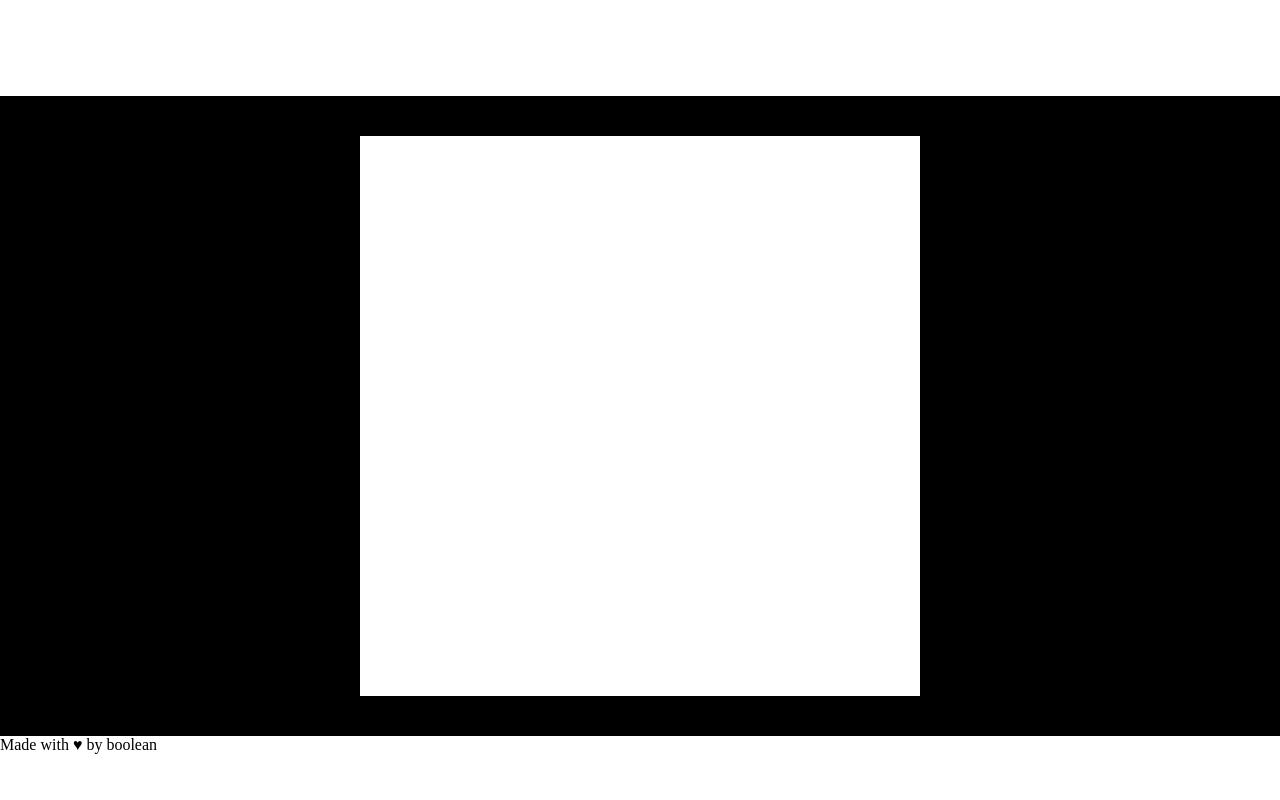
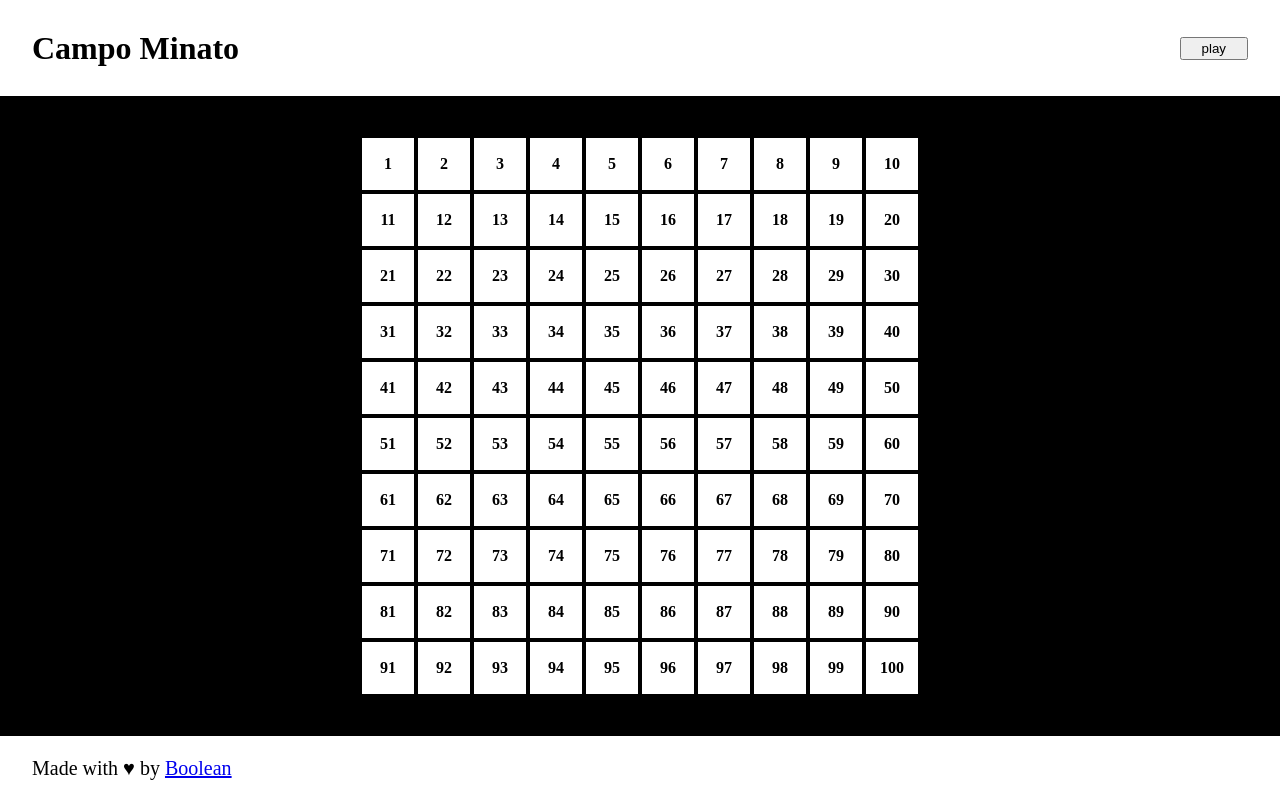
Before and after one commit to Fedois/js-campominato-grid, a plain HTML site: page index.html in a window 1280 px wide. Drawn offline with Linux system fonts and the light colour scheme.

Commit message:
struttura base completato

```diff
--- a/css/style.css
+++ b/css/style.css
@@ -1,34 +1,41 @@
+/* RESET  */
 * {
     margin: 0;
     padding: 0;
     box-sizing: border-box;
 }
+/* GENERAL */
 body{
     height: 100vh;
     width: 100%;
     background-color: black;
 }
-/* main{
-    background-color: black;
-    display: flex;
-    justify-content: center;
-    align-items: center;
-} */
-.container, header, footer{
+#container, header, footer{
     background-color: white;
 }
-
+.container-small{
+    display: flex;
+    align-items: center;
+    padding: 0 2rem;
+}
+/* HEADER */
 header{
     height: 12vh;
     width: 100%;
+    justify-content: space-between;
 }
+.play > button{
+    padding: 2px 20px;
+}
+
+/* MAIN */
 main{
     height: 80vh;
     display: flex;
     justify-content: center;
     align-items: center;
 }
-.container{
+#container{
     height: 70vh;
     width: 70vh;
     display: flex;
@@ -37,11 +44,22 @@ main{
 .square{
     width: calc(100% / 10);
     height: calc(100% / 10);
+    border: 2px solid black;
+    display: flex;
+    justify-content: center;
+    align-items: center;
+    font-weight: bold;
+}
+.square:hover{
+    cursor: pointer;
+}
+.click{
     background-color: aqua;
-    border: 2px solid black;
 }
 
+/* FOOTER */
 footer{
     height: 8vh;
     width: 100%;
+    font-size: 1.25em;
 }
--- a/index.html
+++ b/index.html
@@ -9,22 +9,29 @@
     <title>campo minato grid</title>
 </head>
 <body>
-    <header>
+    <header class="container-small">
+        <div class="title">
+            <h1>Campo Minato</h1>
+        </div>
 
+        <div class="play">
+            <button>play</button>
+        </div>
     </header>
 
     <main>
 
-
-        <div class="container">
+        <div id="container">
 
         </div>
 
-
     </main>
 
-    <footer>
-        <p>Made with &hearts; by boolean</p>
+    <footer class="container-small">
+        <p>
+            Made with &hearts; by
+            <a href="#">Boolean</a>
+        </p>
     </footer>
 
     <script type="text/javascript" src="js/scripts.js"></script>
--- a/js/scripts.js
+++ b/js/scripts.js
@@ -0,0 +1,23 @@
+const container = document.getElementById('container');
+console.log(container)
+
+const play = document.querySelector('button')
+
+for(let i = 1; i <= 100; i++){
+
+    const newSquare = document.createElement('div');
+    newSquare.classList.add('square');
+    newSquare.innerHTML = i
+    container.append(newSquare)
+
+    newSquare.addEventListener('click', function () {
+
+        if(this.classList.contains('click')){
+            this.classList.remove('click')
+        }
+        else{
+            this.classList.add('click')
+            console.log('cliccato sul numero: ', i)
+        }
+    })
+}
```
